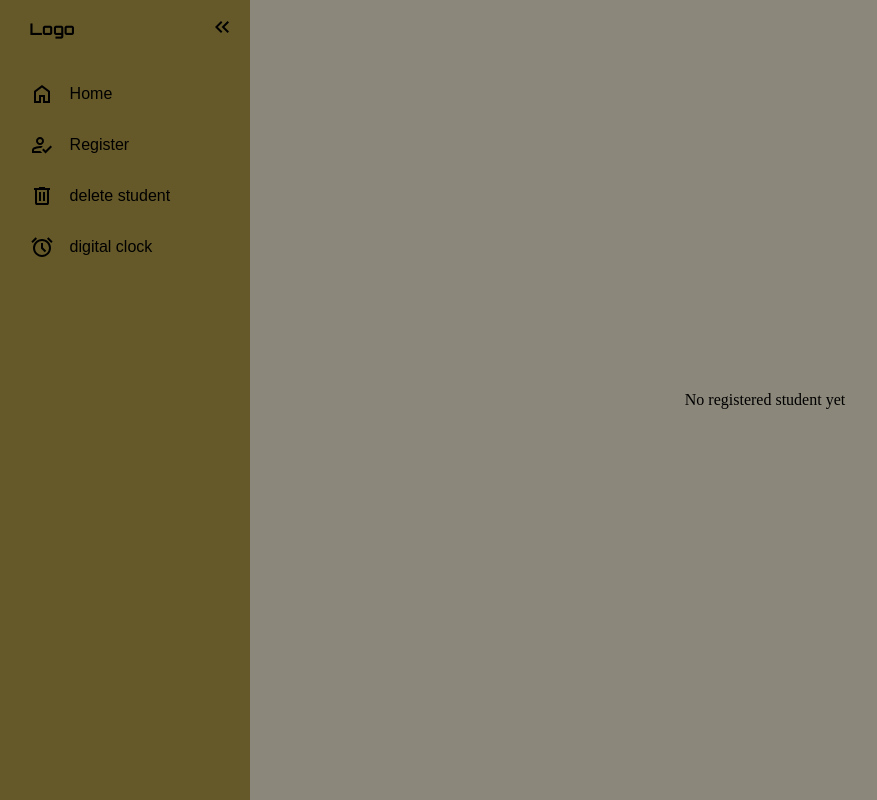
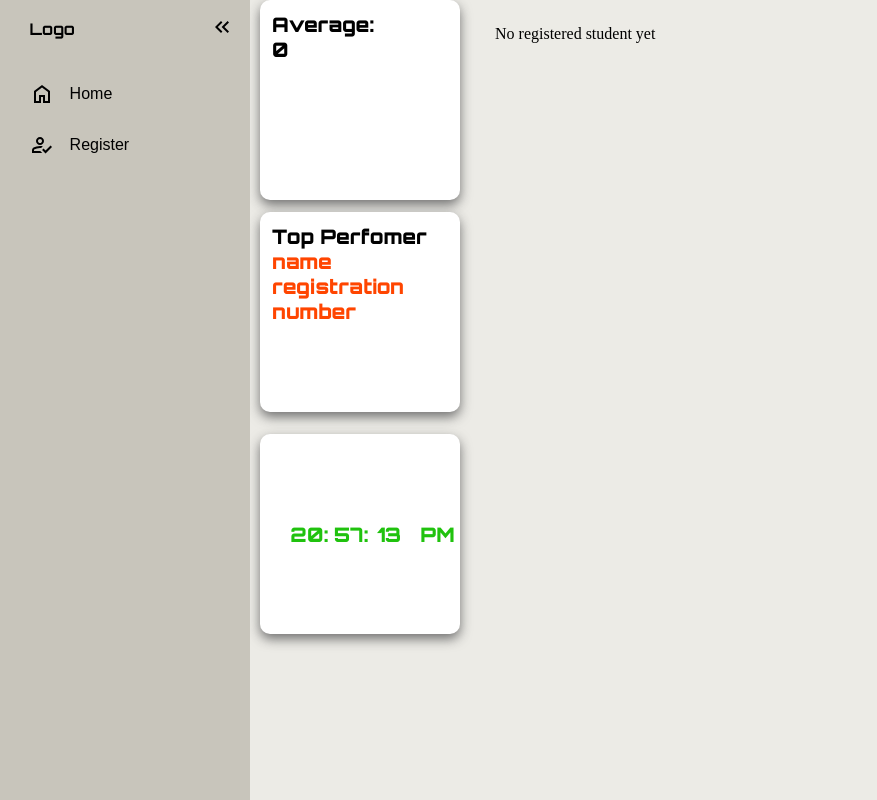
Before and after one commit to jerryalex2018/sit225, a plain HTML site: page index.html in a window 1280 px wide. Shown: the top 800 px of the page, without its empty margins (0-877 px from the left). Drawn offline with Linux system fonts and the light colour scheme.

Commit message:
currently the latest

```diff
--- a/index.css
+++ b/index.css
@@ -6,13 +6,13 @@
 
 body.grid-layout{
     display: grid;
-    grid-template-columns: auto 1fr;
-    background:rgb(139, 135, 122);
+    grid-template-columns: auto auto 1fr;
+    background:#ecebe6;
 }
 
 nav{
     width: 250px;
-    background-color: rgb(101, 89, 41);
+    background-color:#c8c5bb;
     height: 100vh;
     padding: 5px 1em;
     position: sticky;
@@ -66,12 +66,14 @@ nav ul{
     font-family: "Orbitron", sanserif;
  }
 .student-details{
-    display: flex;
+    /* display: flex; */
     justify-content: center;
     align-items: center;
     flex-wrap: wrap;
     padding: 25px;
     gap: 10px;
+    grid-column: 3;
+    grid-row: 1;
 }
 
 
@@ -80,13 +82,16 @@ nav ul{
     display: flex;
     justify-content: center;
     align-items: center;
+    grid-column: 3;
+
 
 }
 
 .form-container{
     max-width: 400px;
     background-color: aliceblue;
-    grid-column: 2;
+
+    /* grid-row: 1; */
 
     /* display: flex;
     justify-content: center;
@@ -139,31 +144,50 @@ input:focus{
     transform:translatey(-2px);
     box-shadow : 0 5px 20px rgba(11, 50, 221, 0.4);
 }
-section{
+section.clock-layout{
     grid-column: 2;
     display: flex;
-    background: orangered;
-    width: 100%;
+    /* background: orangered; */
+    /* width: 200px; */
     padding: 10px;
     gap: 5px;
-    height: 100vh;
-    display: flex;
+    /* height: 100vh; */
+    /* display: flex; */
     justify-content: center;
     align-items: center;
 }
 article{
     display: flex;
+    justify-content: center;
+    align-items: center;
     background-color: white;
     box-shadow: 0 5px 12px rgba(100,100,100,.9);
     padding: 20px 20px;
     gap: 10px;
     border-radius: 10px;
+    width:200px;
+    height: 200px;
 
 }
-.hours,.minutes, .seconds, .ampm{
-    font-size: 48px;
+.hours,.minutes, .seconds, .ampm, .average, .perfoming-student{
+    font-size: 20px;
     color: #20c20e;
-    font-family: "Orbitron";
+    padding: 12px;
+    font-weight: 1000;
+    /* width:2ch; */
+    font-family: "Orbitron",monospace;
+}
+.ampm, .hours,.minutes, .seconds, .ampm{width:2ch;}
+.average, .perfoming-student{
+     background-color: white;
+    box-shadow: 0 5px 12px rgba(100,100,100,.9);
+    border-radius: 10px;
+    color: black;
+
+}
+
+#topName, #topReg{
+    color: orangered;
 }
 
 #togglebtn{
@@ -178,3 +202,63 @@ svg{
 .rotate svg{
     rotate: 180deg;
 }
+
+#studentFuctionality{
+    grid-column: 2;
+    display: flex;
+    justify-content: center;
+    align-items: center;
+    flex-direction: column;
+    gap: 12px;
+    align-self: self-start;
+    grid-row: 1;
+}
+
+.perfoming-student, .average{
+    background-color: white;
+    width: 200px;
+    height: 200px;
+}
+
+
+
+
+
+
+table {
+    width: 100%;
+    border-collapse: collapse;
+}
+
+thead {
+    background: #f4f4f4;
+}
+
+th, td {
+    padding: 10px 12px;
+    text-align: left;
+}
+
+tbody tr:nth-child(even) {
+    background: #fafafa;
+}
+
+tbody tr:hover {
+    background: #f0f0f0;
+}
+
+
+
+.delete-btn {
+    background: #333;
+    color: #fff;
+    border: none;
+    padding: 6px 10px;
+    border-radius: 6px;
+    cursor: pointer;
+    font-size: 13px;
+}
+
+.delete-btn:hover {
+    background: black;
+}
--- a/index.html
+++ b/index.html
@@ -33,18 +33,8 @@
                 <span>Register</span>
                 </a>
             </li>
-            <li>
-                <a href="#">
-                    <svg xmlns="http://www.w3.org/2000/svg" height="24px" viewBox="0 -960 960 960" width="24px" fill="#e3e3e3"><path d="M280-120q-33 0-56.5-23.5T200-200v-520h-40v-80h200v-40h240v40h200v80h-40v520q0 33-23.5 56.5T680-120H280Zm400-600H280v520h400v-520ZM360-280h80v-360h-80v360Zm160 0h80v-360h-80v360ZM280-720v520-520Z"/></svg>
-                    <span>delete student</span>
-                </a>
-            </li>
-            <li>
-                <a href="clock.html">
-                    <svg xmlns="http://www.w3.org/2000/svg" height="24px" viewBox="0 -960 960 960" width="24px" fill="#e3e3e3"><path d="M339.5-108.5q-65.5-28.5-114-77t-77-114Q120-365 120-440t28.5-140.5q28.5-65.5 77-114t114-77Q405-800 480-800t140.5 28.5q65.5 28.5 114 77t77 114Q840-515 840-440t-28.5 140.5q-28.5 65.5-77 114t-114 77Q555-80 480-80t-140.5-28.5ZM480-440Zm112 168 56-56-128-128v-184h-80v216l152 152ZM224-866l56 56-170 170-56-56 170-170Zm512 0 170 170-56 56-170-170 56-56ZM480-160q117 0 198.5-81.5T760-440q0-117-81.5-198.5T480-720q-117 0-198.5 81.5T200-440q0 117 81.5 198.5T480-160Z"/></svg>
-                    <span>digital clock</span>
-                </a>
-            </li>
+
+
 
         </ul>
     </nav>
@@ -56,18 +46,31 @@
 
     </main>
 
-    <section id="studentFuctionality">
+    <aside id="studentFuctionality">
         <div class="average">
-            <span>Average</span>
-            <p>0</p>
+            <span >Average</span>:
+
+            <p id="averageValue">
+
+            </p>
         </div>
 
         <div class="perfoming-student">
-            <span>name</span>
-            <p>registration number</p>
+            <p>Top Perfomer</p>
+            <span id="topName">Name:</span>
+            <p id="topReg">Reg NO:</p>
         </div>
 
+         <section class="clock-layout">
+        <article>
+            <div class="hours">13 </div>
+        <div class="minutes">01 </div>
+        <div class="seconds">34</div>
+        <div class="ampm">AM</div>
+        </article>
     </section>
+
+    </aside>
     <script src="index.js"></script>
 </body>
 </html>
--- a/index.js
+++ b/index.js
@@ -109,6 +109,7 @@ localStorage.setItem(("students"),JSON.stringify(studentData))
         //calling the function that creates a table of the student data
 
         studentdisplay()
+        updateStudentStats();
     })
 }
 
@@ -142,6 +143,7 @@ if(studentDetailsEl){
 <th>Exam</th>
 <th>Total</th>
 <th>Grade</th>
+<th>Clear</th>
 </tr>
 </thead>
 
@@ -175,6 +177,8 @@ Delete
 
 }
 studentdisplay()
+updateStudentStats();
+
 
 document.addEventListener("click",function(e){
 
@@ -186,8 +190,42 @@ document.addEventListener("click",function(e){
                         localStorage.setItem("students", JSON.stringify(studentData));
 
 studentdisplay()
+updateStudentStats();
 
 
     }
 
 })
+
+
+function updateStudentStats() {
+    const avgEl = document.getElementById("averageValue");
+    const topNameEl = document.getElementById("topName");
+    const topRegEl = document.getElementById("topReg");
+
+    if (!avgEl || !topNameEl || !topRegEl) return;
+
+    if (studentData.length === 0) {
+        avgEl.textContent = "0";
+        topNameEl.textContent = "name";
+        topRegEl.textContent = "registration number";
+        return;
+    }
+
+    //  Calculate average
+    const totalMarks = studentData.reduce((sum, stud) => sum + stud.Total, 0);
+    const average = (totalMarks / studentData.length).toFixed(1);
+    avgEl.textContent = average;
+
+    //  Find best performing student
+    let topStudent = studentData[0];
+
+    studentData.forEach(stud => {
+        if (stud.Total > topStudent.Total) {
+            topStudent = stud;
+        }
+    });
+
+    topNameEl.textContent = topStudent.name;
+    topRegEl.textContent = topStudent.registrationNumber;
+}
```
Also changed, not shown: clock.html (+1 -8 lines).
